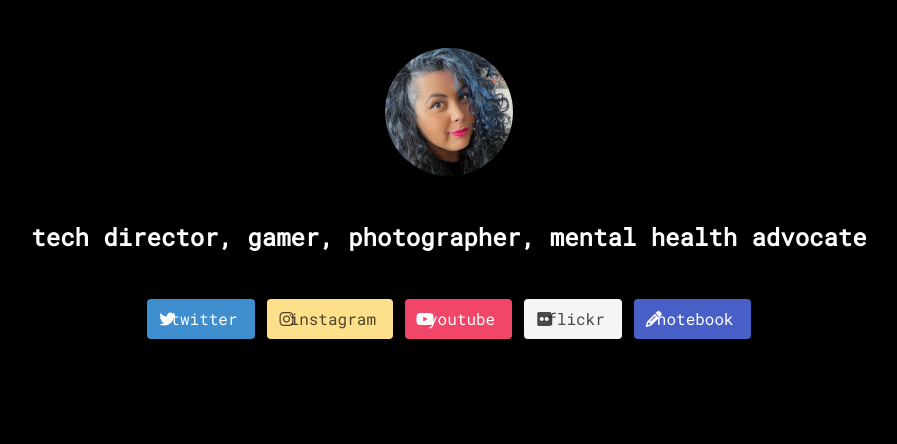
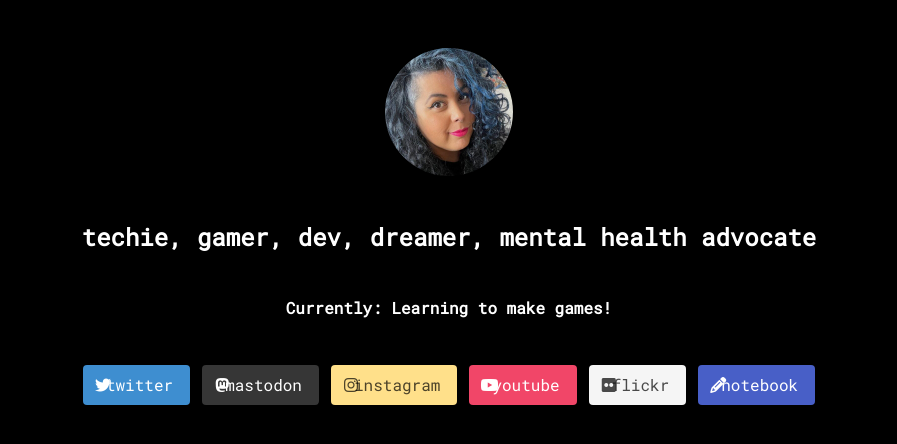
Before and after one commit to CaffeinatedBit/old-bd-page, a website: page index.html in a window 1280 px wide. Shown: the whole page, without its empty margins (191-1088 px from the left). Drawn offline with nearby package versions, Linux system fonts and the light colour scheme.

Commit message:
add mastodon

```diff
--- a/index.html
+++ b/index.html
@@ -32,8 +32,14 @@
         </figure>
 
           <p class="mb-6">
-            <h1 class="title is-4 has-text-centered has-text-white">tech director, gamer, photographer, mental health advocate</h1>
+            <h1 class="title is-4 has-text-centered has-text-white">techie, gamer, dev, dreamer, mental health advocate</h1>
           </p>
+
+          <p class="mb-6">
+            <h1 class="title is-6 has-text-centered has-text-white">Currently: Learning to make games!
+            </h1>
+          </p>
+
           <p class="mb-6">
             <h2 class="subtitle is-5 has-text-centered has-text-white">
 
@@ -43,6 +49,15 @@
                     <i class="fab fa-twitter"></i>
                   </span>
                   twitter
+                </span>
+              </a>
+
+              <a class="button is-dark" href="https://mastodon.technology/@BinaryDigit/" target="_blank" rel="noopener noreferrer" aria-label="BinaryDigit on Mastodon" >
+                <span class="icon-text">
+                  <span class="icon">
+                    <i class="fa-brands fa-mastodon"></i>
+                  </span>
+                  mastodon
                 </span>
               </a>
 
```
